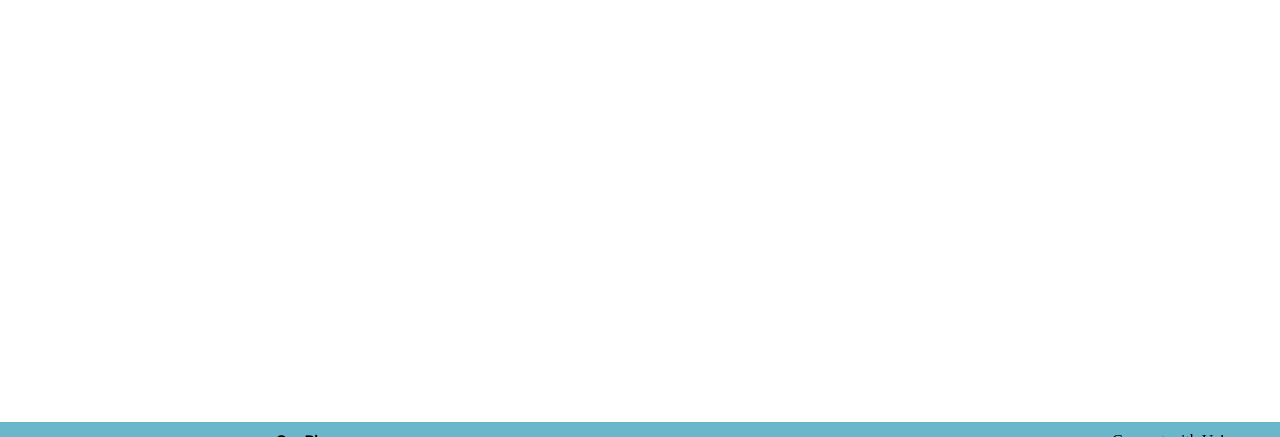
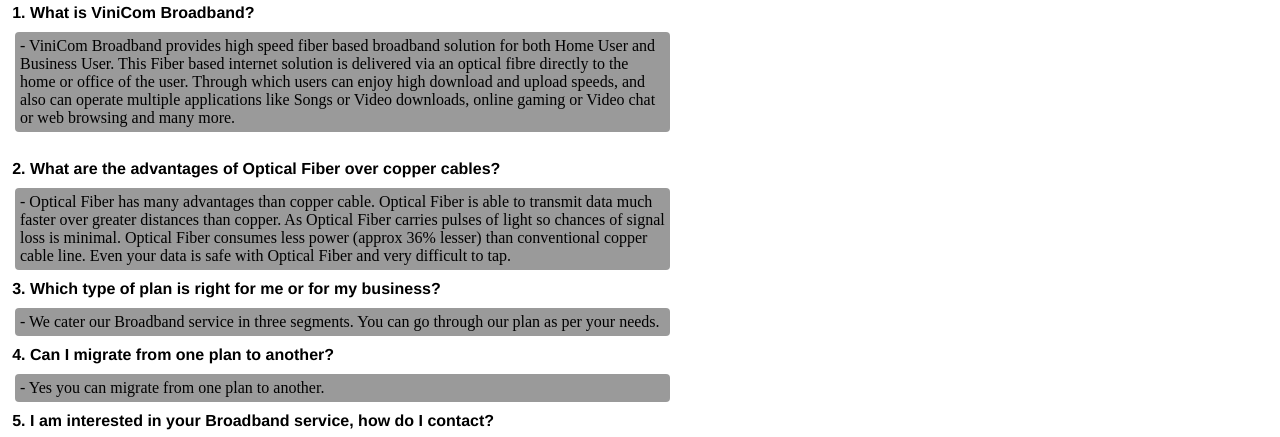
Before and after one commit to vinicom/vinicom.github.io, a plain HTML site: page FAQ.html in a window 1280 px wide. Shown: the part 178-615 px from the top of the page. Drawn offline with Linux system fonts and the light colour scheme.

Commit message:
final commit before upload
about added. Faq added

```diff
--- a/FAQ.html
+++ b/FAQ.html
@@ -36,7 +36,23 @@
 </header>
 
 <section id="container">
-<h1>Frequently Asked Questions</h1>
+<h1>FAQ: <small>Frequently Asked Questions</small></h1>
+
+<div class="faq">
+<ol>
+<li>What is ViniCom Broadband?</li>
+<div class="ans">-   ViniCom Broadband provides high speed fiber based broadband solution for both Home User and Business User. This Fiber based internet solution is delivered via an optical fibre directly to the home or office of the user. Through which users can enjoy high download and upload speeds, and also can operate multiple applications like Songs or Video downloads, online gaming or Video chat or web browsing and many more.&nbsp;</div>
+&nbsp;
+<li>What are the advantages of Optical Fiber over copper cables?</li>
+<div class="ans">-   Optical Fiber has many advantages than copper cable. Optical Fiber is able to transmit data much faster over greater distances than copper. As Optical Fiber carries pulses of light so chances of signal loss is minimal. Optical Fiber consumes less power (approx 36% lesser) than conventional copper cable line. Even your data is safe with Optical Fiber and very difficult to tap.</div>
+<li>Which type of plan is right for me or for my business?</li>
+<div class="ans">-   We cater our Broadband service in three segments. You can go through our plan as per your needs.</div>
+<li>Can I migrate from one plan to another?</li>
+<div class="ans">-   Yes you can migrate from one plan to another.</div>
+<li>I am interested in your Broadband service, how do I contact?</li>
+<div class="ans">-   You can mail us through our ‘Contact Us’ section and put your interest or queries or Call Us on our number</div>
+</ol>
+</div>
 </section>
 
 <footer>
--- a/css/FAQ.css
+++ b/css/FAQ.css
@@ -12,3 +12,27 @@
 	margin-top: 20px;
 	margin-left: 10px;
 }
+
+
+.faq
+{
+	margin-top: 20px;
+	margin-right: 20px;
+	margin-left: 30px;
+	margin-bottom: 20px;
+	width: 50%
+}
+
+.faq li
+{
+	font-weight:700;
+	font-family:Gotham, "Helvetica Neue", Helvetica, Arial, sans-serif;
+}
+.ans{
+	background-color:#9A9A9A;
+	border-radius:4px;
+	padding: 5px;
+	margin-top:10px;
+	margin-left:-15px;
+	margin-bottom:10px;
+}
```
Also changed, not shown: about.html (+2 -6 lines), index.html (+0 -1 lines).
